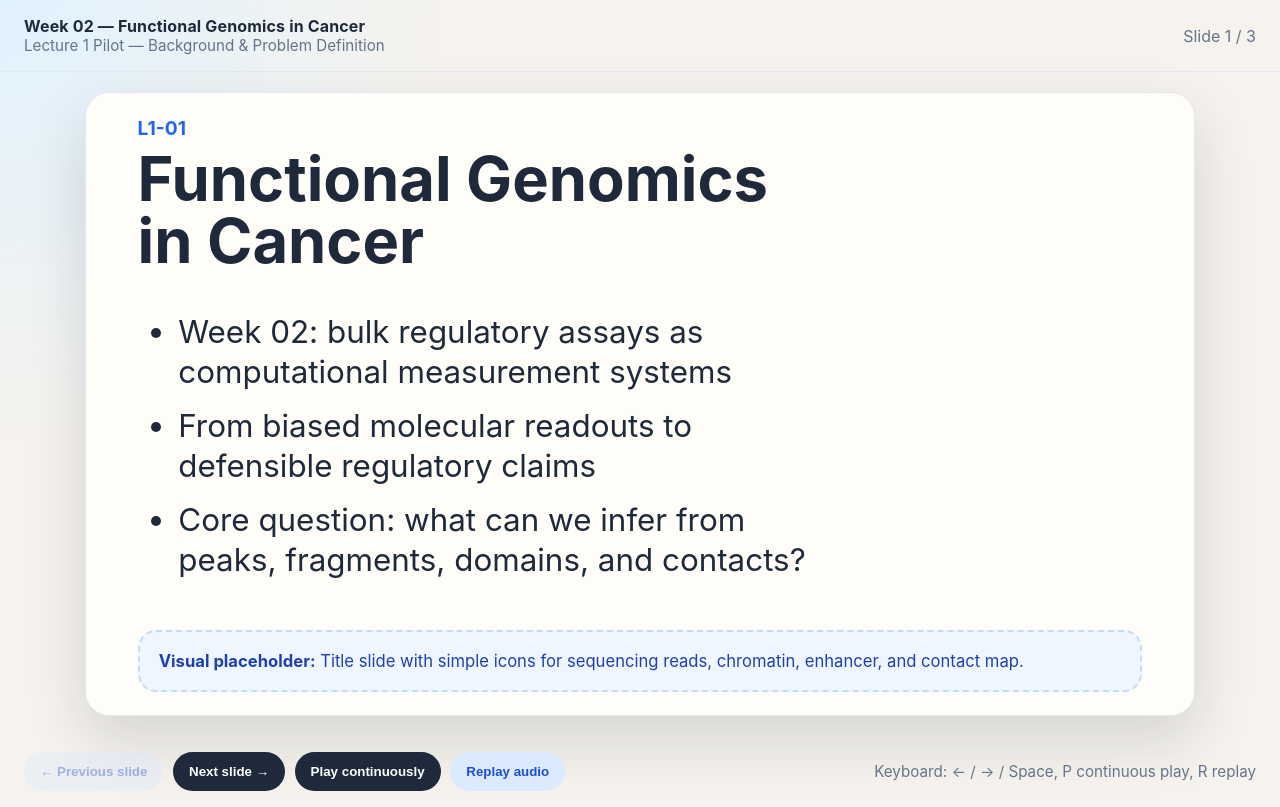
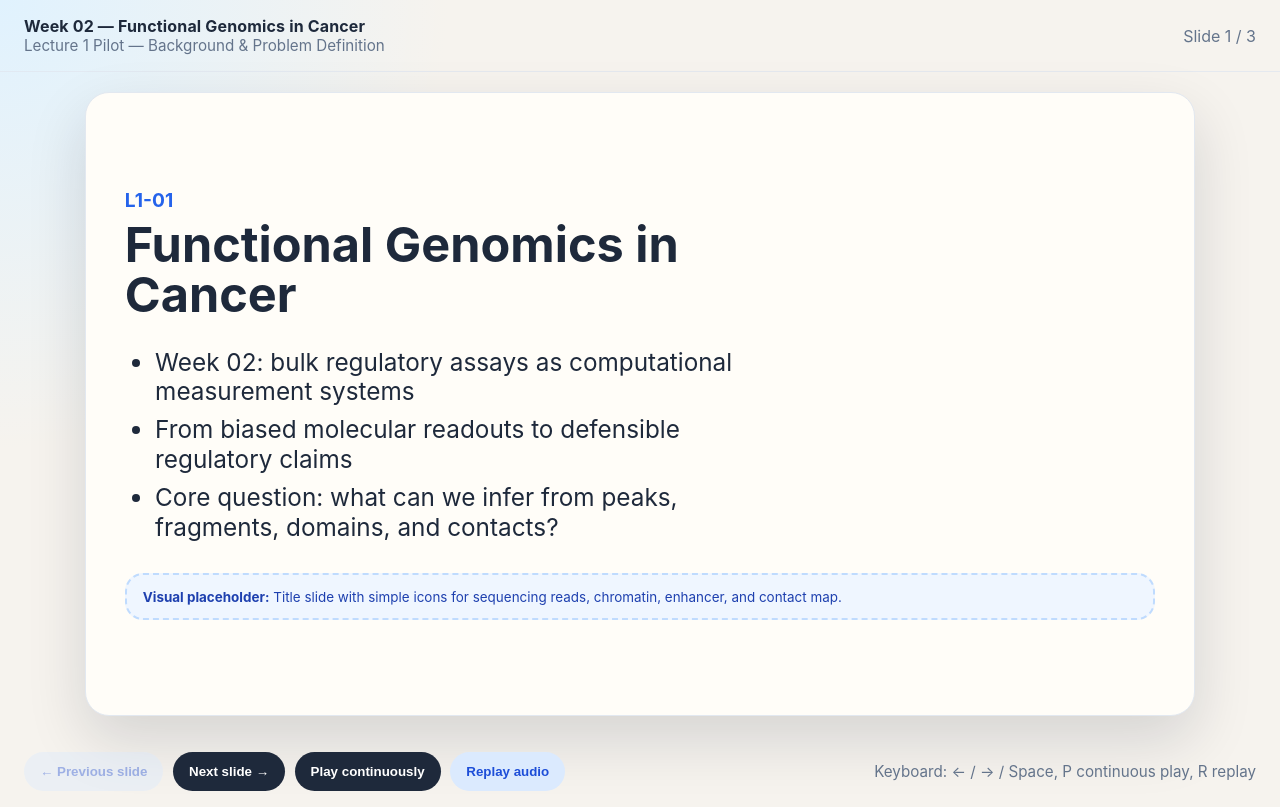
Before and after one commit to taoliu/frontier-in-computational-oncology, a plain HTML site: page 08-exports/week-02-functional-genomics/html/lecture-01/index.html in a window 1280 px wide. Drawn offline with Linux system fonts and the light colour scheme.

Commit message:
Reduce HTML slide typography to fit canvas

```diff
--- a/08-exports/shared/html-player/style.css
+++ b/08-exports/shared/html-player/style.css
@@ -44,25 +44,37 @@ main {
   border: 1px solid var(--border);
   border-radius: 24px;
   box-shadow: var(--shadow);
-  padding: clamp(1.4rem, 4vw, 4.2rem);
+  padding: clamp(1.1rem, 3vw, 3.2rem);
   display: flex;
   flex-direction: column;
   justify-content: center;
   overflow: hidden;
+  max-height: 100%;
 }
 .slide-id { color: var(--accent); font-weight: 700; margin-bottom: .5rem; font-size: clamp(1rem, 1.5vw, 1.35rem); }
-h1 { font-size: clamp(2.2rem, 4.8vw, 5.4rem); line-height: 1.02; margin: 0 0 1.6rem; max-width: 16ch; }
-ul, ol { font-size: clamp(1.3rem, 2.45vw, 2.4rem); line-height: 1.28; padding-left: 1.3em; margin: 0; max-width: 34ch; }
-li { margin: .85rem 0; }
+h1 {
+  font-size: clamp(1.8rem, 3.8vw, 4.2rem);
+  line-height: 1.04;
+  margin: 0 0 1.15rem;
+  max-width: 18ch;
+}
+ul, ol {
+  font-size: clamp(1.05rem, 1.9vw, 1.9rem);
+  line-height: 1.22;
+  padding-left: 1.25em;
+  margin: 0;
+  max-width: 42ch;
+}
+li { margin: .52rem 0; }
 .step { opacity: 1; transform: none; }
 .visual {
-  margin-top: 2.25rem;
+  margin-top: 1.4rem;
   border: 2px dashed #bfdbfe;
   background: #eff6ff;
   color: #1e40af;
   border-radius: 18px;
-  padding: 1.2rem;
-  font-size: clamp(1rem, 1.3vw, 1.25rem);
+  padding: .85rem 1rem;
+  font-size: clamp(.82rem, 1.05vw, 1.05rem);
   max-width: 68rem;
 }
 .controls { display: flex; gap: .6rem; align-items: center; flex-wrap: wrap; }
```
